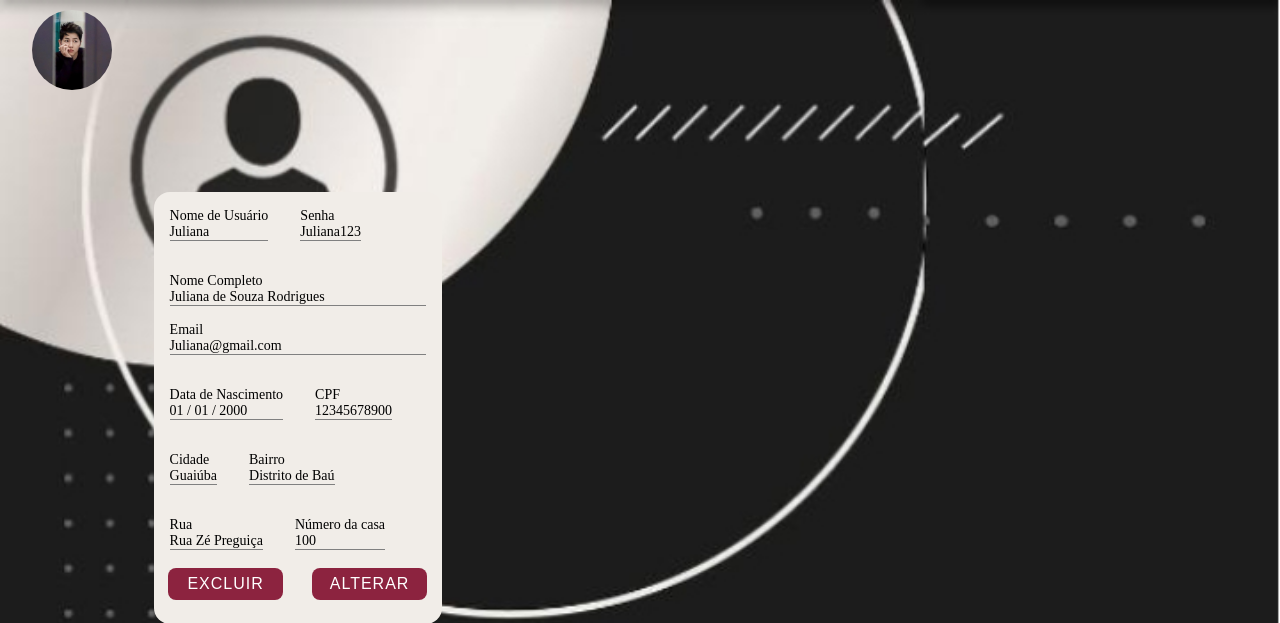
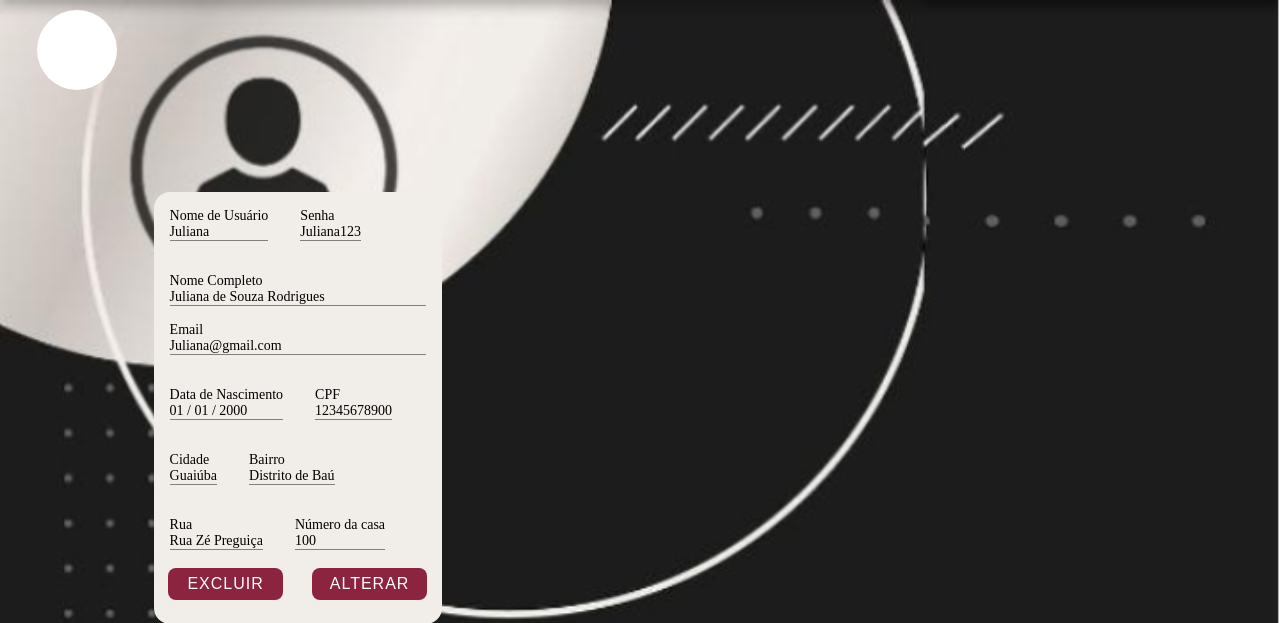
Before and after one commit to Juliana-so003/Restaurante, a PHP site: page /html/Visualizar_perfil.html in a window 1280 px wide. Shown: the top 623 px of the page. Run offline with PHP 8.4, Linux system fonts and the light colour scheme.

Commit message:
ai da testando

```diff
--- a/sistema cliente/css/Ver_perfil.css
+++ b/sistema cliente/css/Ver_perfil.css
@@ -111,12 +111,13 @@ footer{
   color:white;
 }
 .foto {
+  background: white;
   position: relative;
   display: flex;
   height: 80px;
   width: 80px;
   top:0.6em;
-  left: 2em;
+  left: 2.3em;
   border-radius: 50%;
 }
 .foto:hover{
--- a/sistema cliente/html/Visualizar_perfil.html
+++ b/sistema cliente/html/Visualizar_perfil.html
@@ -9,7 +9,14 @@
 </head>
 
 <body>
-    <img class="foto" src="../icones/Foto.jpg">
+    <div class="foto">
+      <div class="editar-content">
+
+      </div>
+      <div id="new">
+
+      </div>
+    </div>
 <div class="master">
   <div class="juntar_informacao">
   <div class="informacao">
@@ -104,6 +111,7 @@
   </div>
   </a>
 </footer>
+<script src="../js/conta.js"></script>
 </body>
 
 </html>
--- a/sistema cliente/html/criarconta.html
+++ b/sistema cliente/html/criarconta.html
@@ -135,6 +135,6 @@
     </div>
   </div>
 
-  <script src="../js/conta.js"></script>
+<script src="../js/conta.js"></script>
 </body>
 </html>
```
